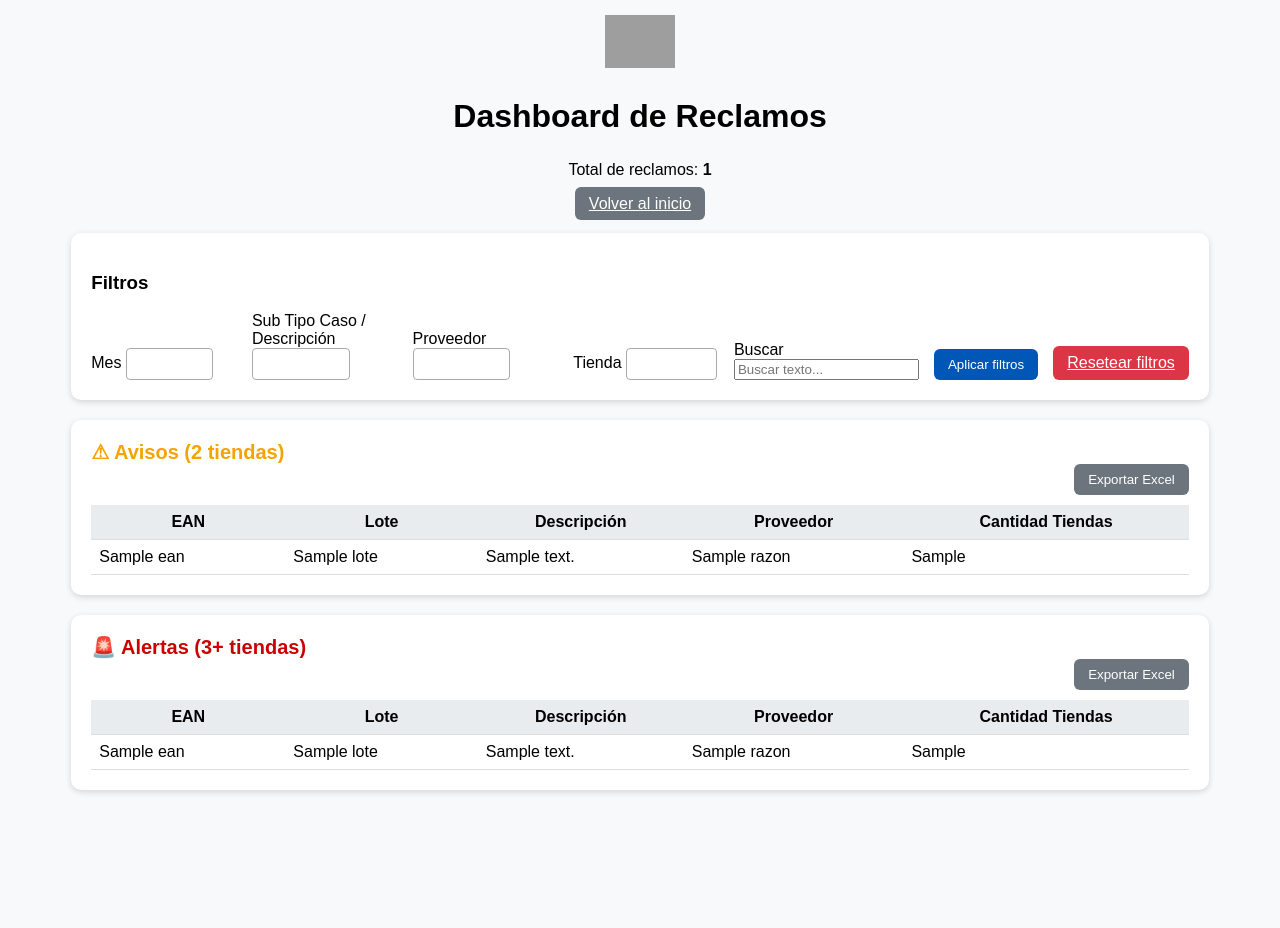
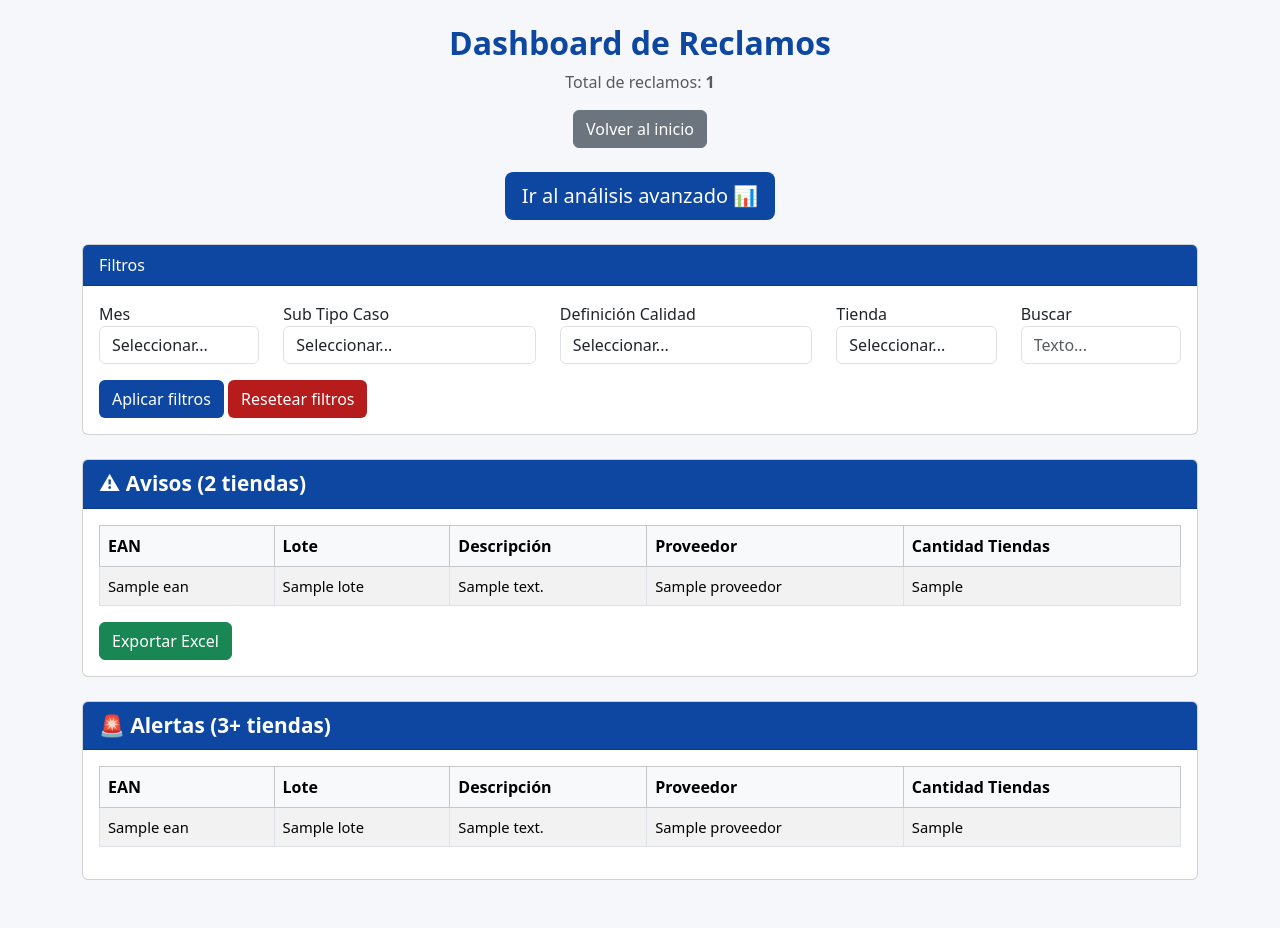
Before and after one commit to Gazula/Dash.Calidad, a FastAPI app: template templates/dashboard.html in a window 1280 px wide. Before the commit the page ends 793 px from the top, so only its background shows below. Run offline with FastAPI, Linux system fonts and the light colour scheme; the template is opened without the code that fills it: most values are stand-ins (such as "Sample title", 1, 10 or a date in 2020); grey boxes are pictures that could not be loaded.

Commit message:
Update dashboard.html

```diff
--- a/templates/dashboard.html
+++ b/templates/dashboard.html
@@ -3,161 +3,200 @@
 <head>
     <meta charset="UTF-8">
     <title>Dashboard de Reclamos</title>
-    <link href="https://cdnjs.cloudflare.com/ajax/libs/select2/4.0.13/css/select2.min.css" rel="stylesheet" />
-    <link rel="stylesheet" href="/static/styles.css">
-
+    <link rel="stylesheet" href="https://cdn.jsdelivr.net/npm/bootstrap@5.3.2/dist/css/bootstrap.min.css">
     <style>
-        body { background:#f8f9fa; font-family: Arial, sans-serif; }
-        .container { width: 90%; margin: auto; }
-        h2 { text-align: center; margin-top:30px; font-size:32px; font-weight:600; }
-        .logo { display:flex; justify-content:center; margin-top:15px; }
-        .card { background:white; padding:20px; border-radius:10px; margin-top:20px; box-shadow:0 2px 6px rgba(0,0,0,0.15); }
-        table { width:100%; margin-top:10px; border-collapse: collapse; }
-        th, td { padding:8px; border-bottom:1px solid #ddd; }
-        th { background:#e9ecef; }
-        .btn { padding:8px 14px; border-radius:6px; border:none; cursor:pointer; }
-        .btn-primary { background:#0057b8; color:white; }
-        .btn-danger { background:#dc3545; color:white; }
-        .btn-secondary { background:#6c757d; color:white; }
-        .filters { display:flex; gap:15px; align-items:flex-end; flex-wrap:wrap; }
-        .alert-title { font-size:20px; font-weight:600; display:flex; align-items:center; gap:8px; }
+        body {
+            background-color: #f5f7fa;
+        }
+        .titulo {
+            font-size: 2rem;
+            font-weight: bold;
+            color: #0d47a1;
+        }
+        .card-header {
+            background-color: #0d47a1 !important;
+            color: white !important;
+        }
+        .carrefour-btn {
+            background-color: #0d47a1;
+            color: white;
+        }
+        .carrefour-btn:hover {
+            background-color: #002171;
+            color: white;
+        }
+        .btn-reset {
+            background-color: #b71c1c;
+            color: white;
+        }
+        .btn-reset:hover {
+            background-color: #7f0000;
+            color: white;
+        }
+        .alert-title {
+            font-size: 1.3rem;
+            font-weight: bold;
+            color: #b71c1c;
+        }
+        .warning-title {
+            font-size: 1.3rem;
+            font-weight: bold;
+            color: #f57f17;
+        }
+        table td {
+            font-size: 0.92rem;
+        }
     </style>
 </head>
 
-<body>
+<body class="p-4">
+
 <div class="container">
 
-    <div class="logo">
-        <img src="/static/logo_carrefour.png" width="70">
+    <div class="text-center mb-4">
+        <h1 class="titulo">Dashboard de Reclamos</h1>
+        <p class="text-muted">Total de reclamos: <strong>{{ total_reclamos }}</strong></p>
+
+        <a href="/" class="btn btn-secondary mb-3">Volver al inicio</a>
+
+        <br>
+        <a href="/analisis" class="btn carrefour-btn btn-lg mt-2">Ir al análisis avanzado 📊</a>
     </div>
 
-    <h2>Dashboard de Reclamos</h2>
-    <p style="text-align:center;">Total de reclamos: <b>{{ total_reclamos }}</b></p>
+    <!-- ===========================
+         FILTROS
+    ============================ -->
+    <div class="card mb-4">
+        <div class="card-header">Filtros</div>
+        <div class="card-body">
 
-    <div style="text-align:center">
-        <a href="/" class="btn btn-secondary">Volver al inicio</a>
-    </div>
+            <form method="get">
 
-    <!-- ======================= FILTROS ======================== -->
-    <div class="card">
-        <h3>Filtros</h3>
-        <form method="get" action="/dashboard">
-            <div class="filters">
-
-                <div style="flex:1;">
+                <div class="row mb-3">
+                    <div class="col-md-2">
                         <label>Mes</label>
-                    <select name="mes" class="select2" multiple>
+                        <select class="form-control">
+                            <option value="">Seleccionar...</option>
                             {% for m in filtros.meses %}
                                 <option value="{{m}}">{{m}}</option>
                             {% endfor %}
                         </select>
                     </div>
 
-                <div style="flex:1;">
-                    <label>Sub Tipo Caso / Descripción</label>
-                    <select name="subtipo" class="select2" multiple>
-                        {% for s in filtros.subtipo %}
+                    <div class="col-md-3">
+                        <label>Sub Tipo Caso</label>
+                        <select class="form-control">
+                            <option value="">Seleccionar...</option>
+                            {% for s in filtros.subtipos %}
                                 <option value="{{s}}">{{s}}</option>
                             {% endfor %}
                         </select>
                     </div>
 
-                <div style="flex:1;">
-                    <label>Proveedor</label>
-                    <select name="calidad" class="select2" multiple>
-                        {% for c in filtros.calidad %}
+                    <div class="col-md-3">
+                        <label>Definición Calidad</label>
+                        <select class="form-control">
+                            <option value="">Seleccionar...</option>
+                            {% for c in filtros.calidades %}
                                 <option value="{{c}}">{{c}}</option>
                             {% endfor %}
                         </select>
                     </div>
 
-                <div style="flex:1;">
+                    <div class="col-md-2">
                         <label>Tienda</label>
-                    <select name="tienda" class="select2" multiple>
+                        <select class="form-control">
+                            <option value="">Seleccionar...</option>
                             {% for t in filtros.tiendas %}
                                 <option value="{{t}}">{{t}}</option>
                             {% endfor %}
                         </select>
                     </div>
 
-                <div style="flex:0.8;">
+                    <div class="col-md-2">
                         <label>Buscar</label>
-                    <input type="text" class="form-control" name="busqueda" placeholder="Buscar texto...">
+                        <input type="text" class="form-control" placeholder="Texto...">
+                    </div>
                 </div>
 
-                <button type="submit" class="btn btn-primary">Aplicar filtros</button>
-                <a href="/dashboard" class="btn btn-danger">Resetear filtros</a>
+                <button class="btn carrefour-btn" type="submit">Aplicar filtros</button>
+                <a href="/dashboard" class="btn btn-reset">Resetear filtros</a>
+
+            </form>
+
         </div>
-        </form>
     </div>
 
-    <!-- ======================= AVISOS ======================== -->
-    <div class="card">
-        <div class="alert-title" style="color:#f4a300;">
-            ⚠ Avisos (2 tiendas)
-        </div>
-        <button onclick="window.location='/exportar/avisos'" class="btn btn-secondary" style="float:right;margin-bottom:10px;">
-            Exportar Excel
-        </button>
+    <!-- ===========================
+         AVISOS
+    ============================ -->
+    <div class="card mb-4">
+        <div class="card-header warning-title">⚠ Avisos (2 tiendas)</div>
+        <div class="card-body">
 
-        <table>
-            <thead>
+            <table class="table table-bordered table-striped">
+                <thead class="table-light">
                 <tr>
-                    <th>EAN</th><th>Lote</th><th>Descripción</th><th>Proveedor</th><th>Cantidad Tiendas</th>
+                    <th>EAN</th>
+                    <th>Lote</th>
+                    <th>Descripción</th>
+                    <th>Proveedor</th>
+                    <th>Cantidad Tiendas</th>
                 </tr>
                 </thead>
+
                 <tbody>
                 {% for a in avisos %}
                     <tr>
                         <td>{{a.ean}}</td>
                         <td>{{a.lote}}</td>
                         <td>{{a.descripcion}}</td>
-                    <td>{{a.razon}}</td>
+                        <td>{{a.proveedor}}</td>
                         <td>{{a.cantidad_tiendas}}</td>
                     </tr>
                 {% endfor %}
                 </tbody>
             </table>
+
+            <a href="/descargar" class="btn btn-success">Exportar Excel</a>
+        </div>
     </div>
 
-    <!-- ======================= ALERTAS ======================== -->
-    <div class="card">
-        <div class="alert-title" style="color:#cc0000;">
-            🚨 Alertas (3+ tiendas)
-        </div>
-        <button onclick="window.location='/exportar/alertas'" class="btn btn-secondary" style="float:right;margin-bottom:10px;">
-            Exportar Excel
-        </button>
+    <!-- ===========================
+         ALERTAS
+    ============================ -->
+    <div class="card mb-4">
+        <div class="card-header alert-title">🚨 Alertas (3+ tiendas)</div>
+        <div class="card-body">
 
-        <table>
-            <thead>
+            <table class="table table-bordered table-striped">
+                <thead class="table-light">
                 <tr>
-                    <th>EAN</th><th>Lote</th><th>Descripción</th><th>Proveedor</th><th>Cantidad Tiendas</th>
+                    <th>EAN</th>
+                    <th>Lote</th>
+                    <th>Descripción</th>
+                    <th>Proveedor</th>
+                    <th>Cantidad Tiendas</th>
                 </tr>
                 </thead>
+
                 <tbody>
                 {% for a in alertas %}
                     <tr>
                         <td>{{a.ean}}</td>
                         <td>{{a.lote}}</td>
                         <td>{{a.descripcion}}</td>
-                    <td>{{a.razon}}</td>
+                        <td>{{a.proveedor}}</td>
                         <td>{{a.cantidad_tiendas}}</td>
                     </tr>
                 {% endfor %}
                 </tbody>
             </table>
+
+        </div>
     </div>
 
 </div>
 
-<script src="https://code.jquery.com/jquery-3.6.0.min.js"></script>
-<script src="https://cdnjs.cloudflare.com/ajax/libs/select2/4.0.13/js/select2.min.js"></script>
-<script>
-    $(document).ready(function() {
-        $('.select2').select2();
-    });
-</script>
-
 </body>
 </html>
```
Lines whose indentation alone changed are shown as unchanged.
